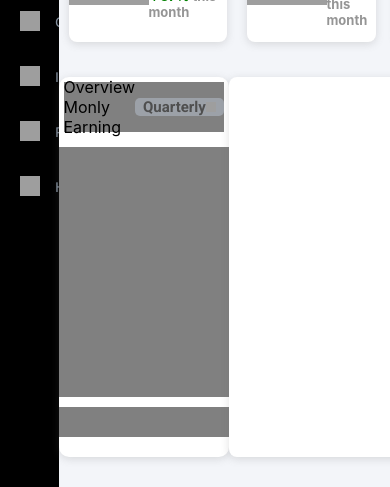
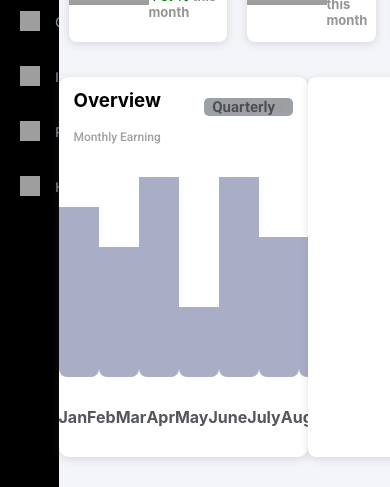
Before and after one commit to pradeep-08/Web-Developer-Assignment-, a React (Create React App) app: page / in a window 390 px wide. Shown: the part 188-675 px from the top of the page. Built offline with nearby package versions, Linux system fonts and the light colour scheme; grey boxes are pictures that could not be loaded.

Commit message:
bar-3
In bar-3 first part is finshed without responsive

```diff
--- a/package.json
+++ b/package.json
@@ -3,6 +3,10 @@
   "version": "0.1.0",
   "private": true,
   "dependencies": {
+    "@emotion/react": "^11.11.4",
+    "@emotion/styled": "^11.11.5",
+    "@mui/material": "^5.15.14",
+    "@mui/x-charts": "^7.1.0",
     "@testing-library/jest-dom": "^5.17.0",
     "@testing-library/react": "^13.4.0",
     "@testing-library/user-event": "^13.5.0",
--- a/src/Components/asset/bar3.js
+++ b/src/Components/asset/bar3.js
@@ -4,17 +4,45 @@ import '../style/bar3.css';
 
 
 function Bar3() {
+
   return <>
    <div className="bar-3">
         <div className="bar-3-contents-1">
             <div className="bar-inner-content-1">
-            <div> <div className='over-view'>Overview</div>
-              <div className="montnly-earing">Monly Earning</div>
-              </div>
+            <div> <h3 style={{marginBottom:"2"}}>Overview</h3>
+                <div className="monthly-earing" >Monthly Earning</div>
+                 </div>
               <div className="drop-down">Quarterly<img width="10" height="10" src="https://img.icons8.com/metro/26/EBEBEB/sort-down.png" alt="sort-down"/></div>
+                </div>
+
+            <div className="bar-inner-content-2">
+                  <div className="static-bar-1"><div className="child-1"></div></div>
+                  <div className="static-bar-2"><div className="child-2"></div></div>
+                  <div className="static-bar-3"><div className="child-3"></div></div>
+                  <div className="static-bar-4"><div className="child-4"></div></div>
+                  <div className="static-bar-5"><div className="child-5"></div></div>
+                  <div className="static-bar-6"><div className="child-6"></div></div>
+                  <div className="static-bar-7"><div className="child-7"></div></div>
+                  <div className="static-bar-8"><div className="child-8"></div></div>
+                  <div className="static-bar-9"><div className="child-9"></div></div>
+                  <div className="static-bar-10"><div className="child-10"></div></div>
+                  <div className="static-bar-11"><div className="child-11"></div></div>
+                  <div className="static-bar-12"><div className="child-12"></div></div>
             </div>
-            <div className="bar-inner-content-2"></div>
-            <div className="bar-inner-content-3"></div>
+            <div className="bar-inner-content-3">
+                <div className="static-bar-month">Jan</div>
+                <div className="static-bar-month">Feb</div>
+                <div className="static-bar-month">Mar</div>
+                <div className="static-bar-month">Apr</div>
+                <div className="static-bar-month">May</div>
+                <div className="static-bar-month">June</div>
+                <div className="static-bar-month">July</div>
+                <div className="static-bar-month">Aug</div>
+                <div className="static-bar-month">Sep</div>
+                <div className="static-bar-month">Oct</div>
+                <div className="static-bar-month">Nov</div>
+                <div className="static-bar-month">Dec</div>
+            </div>
 
 
 
--- a/src/Components/style/bar3.css
+++ b/src/Components/style/bar3.css
@@ -27,20 +27,26 @@
 
 .bar-inner-content-1 {
     height: 50px;
-    background-color: gray;
     display: flex;
     flex-direction: row;
     justify-content: space-between;
     align-items: center;
-    margin: 5px 5px 5px 5px;
+    margin: 5px 15px 0px 15px;
 }
 .bar-inner-content-2 {
+    display: flex;
+    flex-direction: row;
+    align-items: center;
+    justify-content: space-evenly;
     height: 250px;
-    background-color: gray;
 }
 .bar-inner-content-3 {
+    display: flex;
+    flex-direction: row;
+    align-items: center;
+    justify-content: space-evenly;
     height: 30px;
-    background-color: gray;
+
 }
 .drop-down{
     display: flex;
@@ -56,3 +62,89 @@
     font-size: 15px;
     color: rgb(79, 79, 79);
 }
+.monthly-earing{
+    font-family: "Roboto", sans-serif;
+    font-weight: 500;
+    font-style: normal;
+    font-size: 12px;
+    color: rgb(165, 160, 160);
+}
+
+.static-bar-1,.static-bar-2,.static-bar-3,.static-bar-4,.static-bar-5,.static-bar-6,.static-bar-7,.static-bar-8,.static-bar-9,.static-bar-10,.static-bar-11,.static-bar-12{
+    width: 40px;
+    background-color: rgb(170, 173, 198);
+    height: 220px;
+    border-radius: 8px;
+}
+.static-bar-8{
+    background-color: rgb(76, 89, 230);
+}
+.child-1{
+    width: 40px;
+    background-color: rgb(255, 255, 255);
+    height: 50px;
+}
+.child-2{
+    width: 40px;
+    background-color: rgb(255, 255, 255);
+    height: 90px;
+}
+.child-3{
+    width: 40px;
+    background-color: rgb(255, 255, 255);
+    height: 20px;
+}
+.child-4{
+    width: 40px;
+    background-color: rgb(255, 255, 255);
+    height: 150px;
+}
+.child-5{
+    width: 40px;
+    background-color: rgb(255, 255, 255);
+    height: 30px;
+}
+.child-5{
+    width: 40px;
+    background-color: rgb(255, 255, 255);
+    height: 20px;
+}
+.child-6{
+    width: 40px;
+    background-color: rgb(255, 255, 255);
+    height: 80px;
+}
+.child-7{
+    width: 40px;
+    background-color: rgb(255, 255, 255);
+    height: 80px;
+}
+.child-8{
+    width: 40px;
+    background-color: rgb(255, 255, 255);
+    height: 5px;
+}
+.child-9{
+    width: 40px;
+    background-color: rgb(255, 255, 255);
+    height: 30px;
+}
+.child-10{
+    width: 40px;
+    background-color: rgb(255, 255, 255);
+    height: 40px;
+}
+.child-11{
+    width: 40px;
+    background-color: rgb(255, 255, 255);
+    height: 30px;
+}
+.child-12{
+    width: 40px;
+    background-color: rgb(255, 255, 255);
+    height: 180px;
+}
+.static-bar-month{
+    color: #53565b;
+    font-weight: 700;
+}
--- a/src/Components/style/dashboard.css
+++ b/src/Components/style/dashboard.css
@@ -53,7 +53,7 @@
         border-radius: 50%;
 }
 .profile-div{
-background-color: #0d298d;
+background-color: #202021;
 font-size: 13px;
 color: #cdcdcd;
 font-weight: 500;
```
Also changed, not shown: 1 other file (tests, documents, lock files or other folders).
